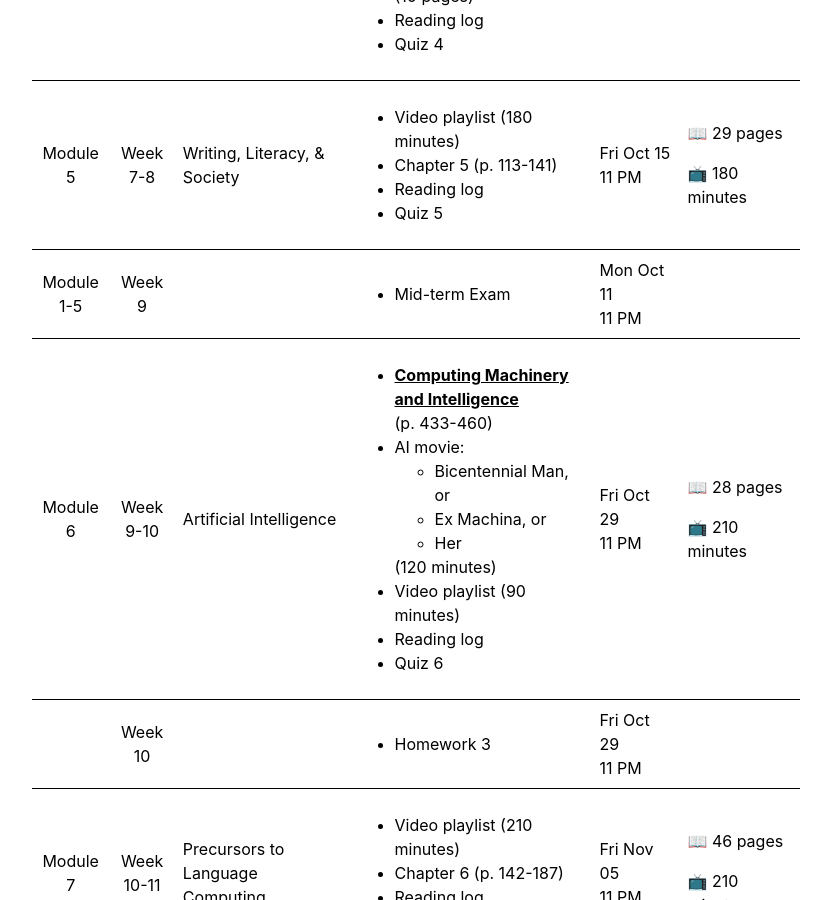
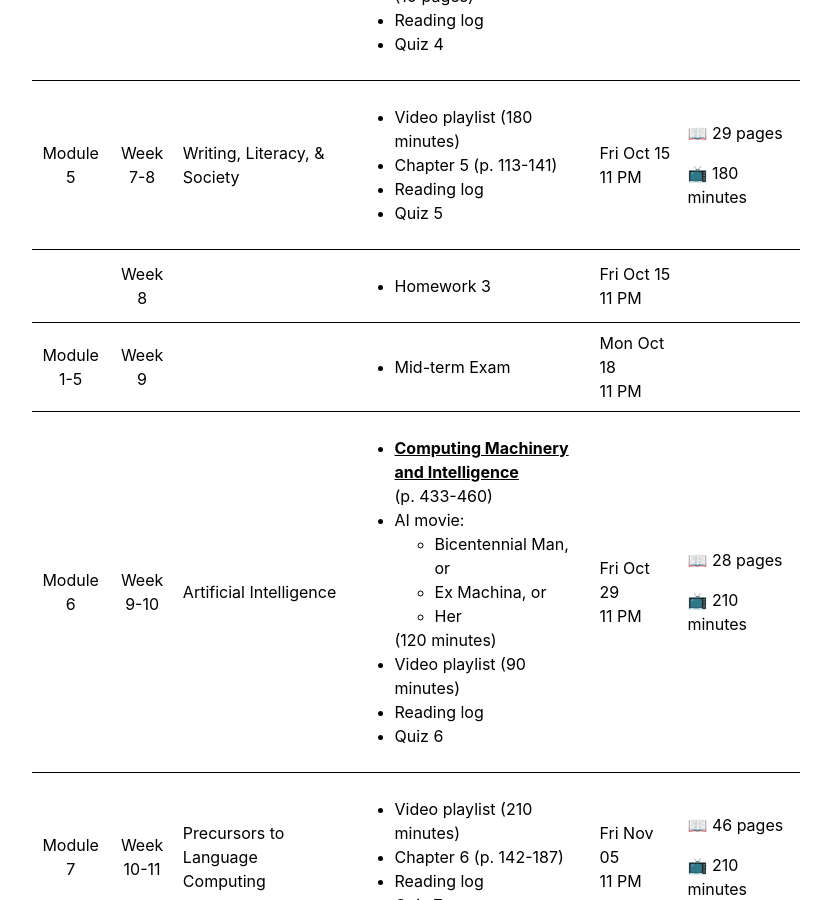
Before and after one commit to 2022-Spring-LING-270/2022-Spring-LING-270.github.io, a Jekyll site: the page built from schedule.md, in a window 1280 px wide and 900 px high, scrolled down 2063 px. Shown: the whole window, without its empty margins (224-1055 px from the left). Built offline with Jekyll 4.4.1, drawn with Linux system fonts in a browser that asks for light colours.

Commit message:
Update schedule.yaml

```diff
--- a/_data/schedule.yaml
+++ b/_data/schedule.yaml
@@ -255,7 +255,13 @@
     -
      title: "Quiz 5"
 -
-  date: "2021-10-11 23:59 CDT"
+  week: "8"
+  date: "2021-10-15 23:59 CDT"
+  reading:
+    -
+     title: "Homework 3"
+-
+  date: "2021-10-18 23:59 CDT"
   module: "1-5"
   week: "9"
   reading:
@@ -289,12 +295,6 @@
      title: "Reading log"
     -
      title: "Quiz 6"
--
-  week: "10"
-  date: "2021-10-29 23:59 CDT"
-  reading:
-    -
-     title: "Homework 3"
 -
   module: "7"
   week: "10-11"
```
